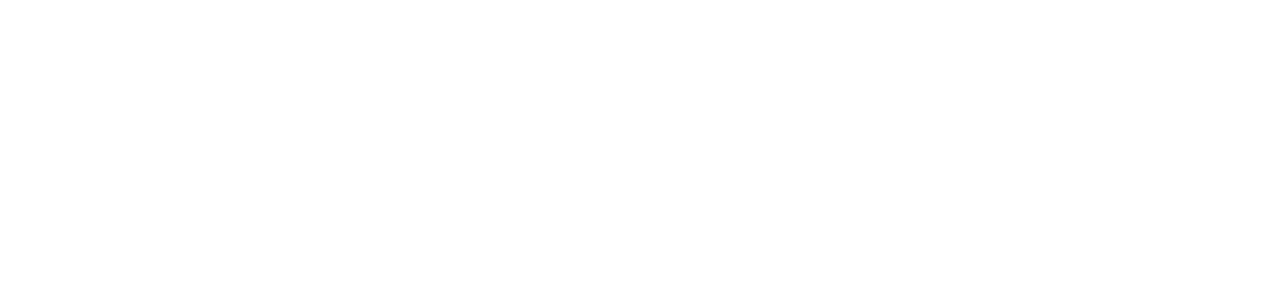
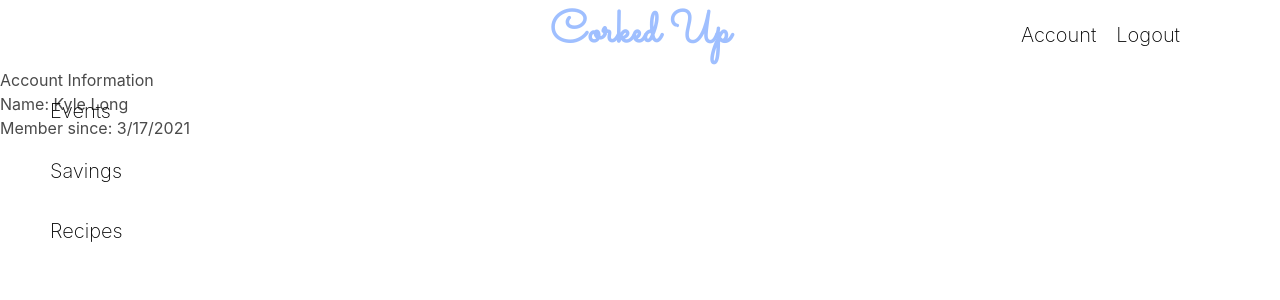
Before and after one commit to kylelong/corkedup, a React (Create React App) app: page /account in a window 1280 px wide. Shown: the top 300 px of the page. Built offline with nearby package versions, Linux system fonts and the light colour scheme.

Commit message:
Working on Account page

```diff
--- a/src/App.js
+++ b/src/App.js
@@ -7,6 +7,7 @@
 import Events from './components/Events';
 import Savings from './components/Savings';
 import Recipes from './components/Recipes';
+import Account from './components/Account';
 
 function App() {
 
@@ -20,6 +21,7 @@
         <Route path="/events" component={Events} />
         <Route path="/savings" component={Savings} />
         <Route path="/recipes" component={Recipes} />
+        <Route path="/account" component={Account} />
       </Switch>
     </BrowserRouter>
   );
--- /dev/null
+++ b/src/components/Account.js
@@ -0,0 +1,17 @@
+import React from 'react';
+import Navigation from './Navigation';
+const Account = () => {
+    //If no free trial, let them cancel free trial
+    return (
+        <div>
+             <Navigation />
+             <div>
+                 <h3>Account Information</h3>
+                 <p>Name: Kyle Long</p>
+                 <p>Member since: 3/17/2021</p>
+             </div>
+        </div>
+    );
+};
+
+export default Account;
--- a/src/components/Navigation.js
+++ b/src/components/Navigation.js
@@ -22,10 +22,11 @@
             <button className="button is-info is-light is-small" id="menuButton" onClick={clickedButton}>{buttonText}</button>
             <Logo />
             <ul className="navbarMenu">
-
+                <Link to="/account">
                 <li>
-                    Profile
+                   Account
                 </li>
+                </Link>
                 <Link to="/">
                 <li>
                     Logout
@@ -74,9 +75,9 @@
 
                             <br />
 
-                           <Link to="/profile">
+                           <Link to="/account">
                                 <li>
-                                    Profile
+                                    Account
                                 </li>
                             </Link>
 
--- a/src/styles/Events.css
+++ b/src/styles/Events.css
@@ -6,7 +6,7 @@
     bottom: 30px;
     width: 500px;
 }
-h3{
+.pageHeader{
     text-align: center;
 }
 @media screen and (max-width: 768px) {
--- a/src/styles/Navigation.css
+++ b/src/styles/Navigation.css
@@ -7,6 +7,7 @@
   position:absolute;
   top: 45px;
   right: 100px;
+  z-index: 1000;
 }
 a{
     color: black;
--- a/src/styles/Recipes.css
+++ b/src/styles/Recipes.css
@@ -3,10 +3,16 @@
     margin-left: auto;
     margin-right: auto;
     position: relative;
-    bottom: 50px;
+    bottom: 55px;
     width: 480px;
     height: 350px;
 }
-h3{
+.pageHeader{
     text-align: center;
 }
+@media screen and (max-width: 768px){
+    #chef{
+        position: relative;
+        bottom: 30px;
+    }
+}
--- a/src/styles/Savings.css
+++ b/src/styles/Savings.css
@@ -6,7 +6,7 @@
     bottom: 50px;
     width: 500px;
 }
-h3{
+.pageHeader{
     text-align: center;
 }
 @media screen and (max-width: 768px) {
```
